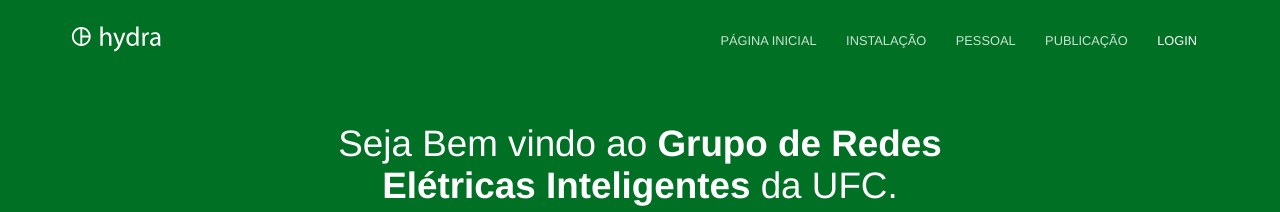
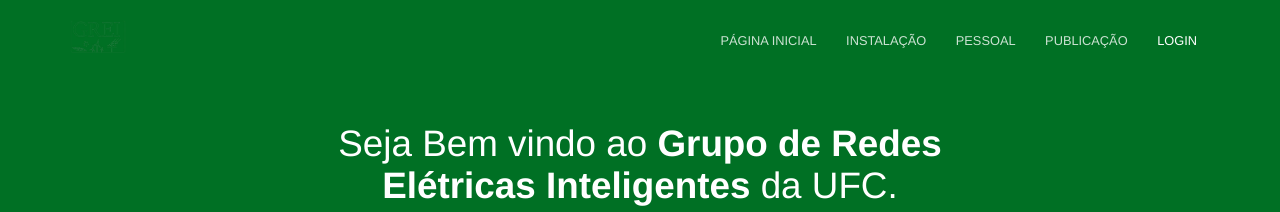
Before and after one commit to Gabriell89222/Gabriell89222.github.io, a Jekyll site: the page built from index.html, in a window 1280 px wide. Shown: the top 212 px of the page. Built offline with Jekyll 4.4.1, drawn with Linux system fonts in a browser that asks for light colours.

Commit message:
Initial commit

```diff
--- a/_layouts/default.html
+++ b/_layouts/default.html
@@ -23,7 +23,7 @@
 	<body>
 		<header>
 			<div class="container">
-				<div class="company-name"><a href="{{ site.baseurl }}/"><img src="{{ site.baseurl }}/images/logo.svg" alt="Hydra Logo" width="95" height="33" /></a></div>
+				<div class="company-name"><a href="{{ site.baseurl }}/"><img src="{{ site.baseurl }}/images/LOGO.png" alt="Hydra Logo" width="95" height="33" /></a></div>
 				{% include navigation.html %}
 			</div>
 		</header>
```
Also changed, not shown: images/LOGO.png (added), images/logo.svg (deleted).
